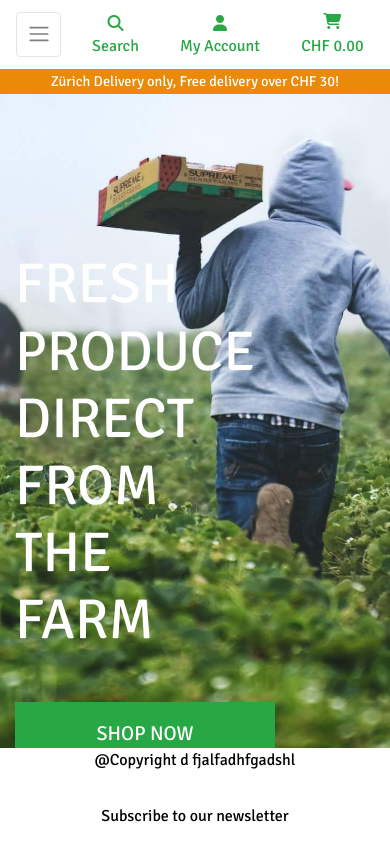
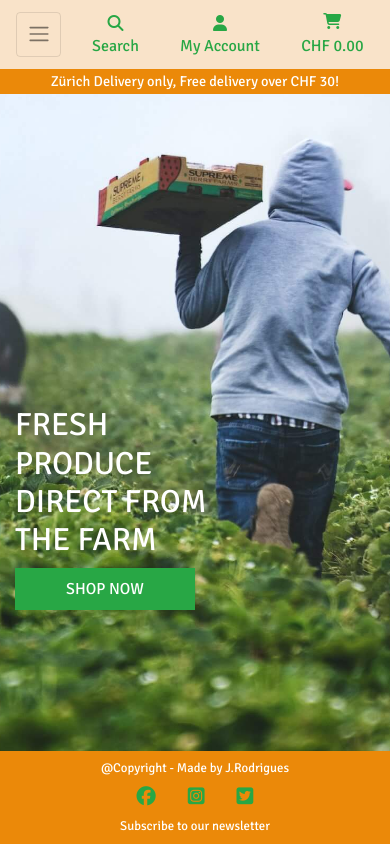
Before and after one commit to Joao4569/farm_fresh, a Django app: page / in a window 390 px wide. Run offline with Django 3.2, Linux system fonts and the light colour scheme; some libraries are stand-ins or nearby versions.

Commit message:
feat: Add and style footer with social links

```diff
--- a/home/templates/home/index.html
+++ b/home/templates/home/index.html
@@ -16,10 +16,10 @@
   <div class="container h-100">
     <div class="row h-100">
       <div class="col-7 col-md-6 my-auto">
-        <h1 class="display-4 logo-font text-white">
+        <h1 class="display-4 logo-font text-white slogan">
           Fresh produce direct from the Farm
         </h1>
-        <div class="my-5">
+        <div class="my-5 shop-button-container">
           <h4>
             <a href="{% url 'products' %}" class="shop-now-button btn btn-lg btn-success rounded-0 text-uppercase py-3">Shop Now</a>
           </h4>
--- a/static/css/base.css
+++ b/static/css/base.css
@@ -74,7 +74,7 @@ It will be reused in multiple templates and I think this will be the easiest sol
 	top: 0;
 	left: 0;
 	position: fixed;
-	background: white;
+	background: #f9e3c9;
 	z-index: -1;
 }
 
@@ -92,6 +92,10 @@ It will be reused in multiple templates and I think this will be the easiest sol
 
 .bg-orange {
   background: #eb8909 !important;
+}
+
+.bg-beige {
+  background-color: #f9e3c9;
 }
 
 a.category-badge > span.badge:hover {
@@ -268,12 +272,20 @@ color: #17a2b8; /* text-info */
   border-radius: 0;
 }
 
+.product-container {
+  margin-bottom: 50px;
+}
+
+/* Footer */
+
 .footer {
   height: fit-content;
+  padding-top: 1rem;
+  padding-bottom: 0.5rem;
 }
 
-.product-container {
-  margin-bottom: 50px;
+.social-links {
+  font-size: 2rem;
 }
 
 /* -------------------------------- Media Queries */
@@ -362,7 +374,7 @@ to bug found - recorded as bug number 4 in readme */
   }
 }
 
-@media (max-width: 396px) {
+@media (max-width: 410px) {
   .header-container {
       padding-top: 220px;
   }
@@ -370,4 +382,34 @@ to bug found - recorded as bug number 4 in readme */
   body {
       height: calc(100vh - 220px);
   }
+
+  footer {
+    font-size: 0.8rem;
+  }
+
+  .shop-now-button {
+    min-width: 180px;
+    padding: 0.5rem 0 !important;
+    font-size: 1rem;
+  }
+
+  .shop-button-container {
+    margin-top: 0 !important;
+  }
+
+  .slogan {
+    font-size: 2rem;
+  }
+
+  .footer {
+    padding-top: 0.5rem;
+  }
+
+  .social-links {
+    font-size: 1.2rem;
+  }
+
+  .social-link-container {
+    margin: 0.5rem 0 !important;
+  }
 }
--- a/templates/base.html
+++ b/templates/base.html
@@ -63,7 +63,7 @@ The main structure of this template is based on Boutique Ado and modified for Fa
 <body>
   <!-- Header has classes of container-fluid and fixed-top to ensure that it sticks to the top of the page -->
   <header class="container-fluid fixed-top">
-    <div id="topnav" class="row bg-white pt-lg-2 d-none d-lg-flex">
+    <div id="topnav" class="row bg-beige pt-lg-2 d-none d-lg-flex">
 
       <!-- Farm Fresh Logo -->
       <div class="col-12 col-lg-4 my-auto py-1 py-lg-0 text-center text-lg-left">
@@ -156,7 +156,7 @@ The main structure of this template is based on Boutique Ado and modified for Fa
     </div>
 
     <!-- main navbars -->
-    <div class="row bg-white">
+    <div class="row bg-beige">
       <nav class="navbar navbar-expand-lg navbar-light w-100">
         <button class="navbar-toggler" type="button" data-toggle="collapse" data-target="#main-nav" aria-controls="main-nav" aria-expanded="false" aria-label="Toggle navigation">
           <span class="navbar-toggler-icon"></span>
@@ -207,21 +207,47 @@ The main structure of this template is based on Boutique Ado and modified for Fa
   {% endblock %}
 
 <footer class="container-fluid fixed-bottom">
-  <div class="row footer bg-white">
+  <div class="row footer bg-orange">
 
-    <div class="col-12 col-md-4 text-center">
-      <p class="text-black">@Copyright d fjalfadhfgadshl</p>
+    <div class="col-12 col-md-4 text-center d-flex justify-content-center">
+      <p class="text-white my-auto">@Copyright - Made by J.Rodrigues</p>
     </div>
 
-    <div class="col-12 col-md-4 text-center">
-      <p class="text-black"></p>
+    <div class="col-12 col-md-4 text-center d-flex justify-content-center my-auto social-link-container">
+      <a href="https://facebook.com" target="_blank" rel="noopener"
+      aria-label="Visit our Facebook page (opens in a new tab)"><i class="fa-brands fa-facebook px-3 text-green social-links"></i></a>
+    <a href="https://instagram.com" target="_blank" rel="noopener"
+      aria-label="Visit our Instagram page (opens in a new tab)"><i class="fa-brands fa-instagram-square px-3 text-green social-links"></i></a>
+    <a href="https://twitter.com" target="_blank" rel="noopener"
+      aria-label="Visit our Twitter page (opens in a new tab)"><i class="fa-brands fa-twitter-square px-3 text-green social-links"></i></a>
     </div>
 
-    <div class="col-12 col-md-4 text-center">
-      <p class="text-black">Subscribe to our newsletter</p>
+    <div class="col-12 col-md-4 text-center text-white d-flex justify-content-center">
+      <p class="text-white my-auto">Subscribe to our newsletter</p>
     </div>
   </div>
 </footer>
+
+<!--<footer class="row border-top border-dark pt-5">
+  <div class="col-12 col-md-4 d-flex justify-content-center">
+    {% if user.is_authenticated %}
+      <p class="mt-3">Logged in as <span class="font-weight-bold">{{ user }}</span></p>
+    {% else %}
+      <p class="mt-3">Logged in as <span class="font-weight-bold">Guest</span></p>
+    {% endif %}
+  </div>
+  <div id="social-links" class="col-12 col-md-4 d-flex justify-content-center">
+    <a href="https://facebook.com" target="_blank" rel="noopener"
+      aria-label="Visit our Facebook page (opens in a new tab)"><i class="fa-brands fa-facebook px-3"></i></a>
+    <a href="https://instagram.com" target="_blank" rel="noopener"
+      aria-label="Visit our Instagram page (opens in a new tab)"><i class="fa-brands fa-instagram-square px-3"></i></a>
+    <a href="https://twitter.com" target="_blank" rel="noopener"
+      aria-label="Visit our Twitter page (opens in a new tab)"><i class="fa-brands fa-twitter-square px-3"></i></a>
+  </div>
+  <div class="col-12 col-md-4 d-flex justify-content-center mt-3">
+    <p>Made by J.Rodrigues</p>
+  </div>
+</footer>-->
 
   <!-- This block will add JavaScript needed in order to display toasts -->
   {% block postloadjs %}
```
